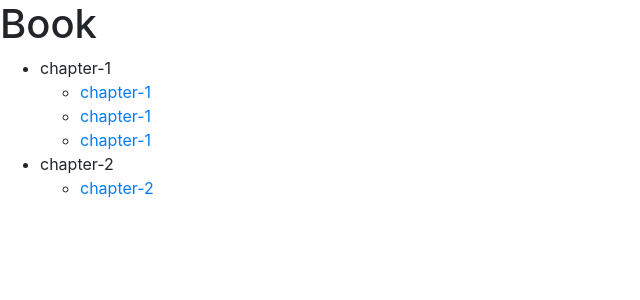
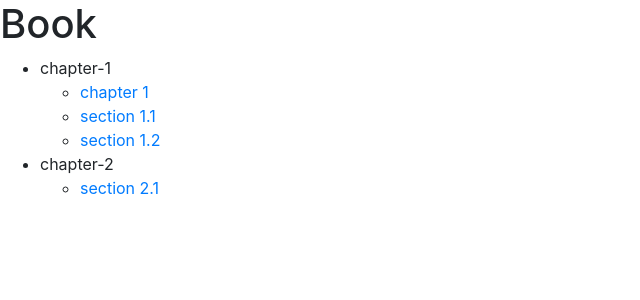
Before and after one commit to reedeeng/book, a Jekyll site: the page built from index.html, in a window 1280 px wide. Shown: the top 300 px of the page, without its empty margins (0-640 px from the left). Built offline with Jekyll 4.4.1, drawn with Linux system fonts in a browser that asks for light colours.

Commit message:
Update index.html

```diff
--- a/index.html
+++ b/index.html
@@ -12,8 +12,8 @@ title: home
     {{ chapter.label }}
     <ul>
     {% for section in site[chapter.label] %}
-      {% unless section.collection == "index" %}
-      <li><a href="{{ section.url | relative_url }}">{{ section.collection }}</a></li>
+      {% unless section.relative_path == "index" %}
+      <li><a href="{{ section.url | relative_url }}">{{ section.title }}</a></li>
       {% endunless %}
     {% endfor %}
     </ul>
```
